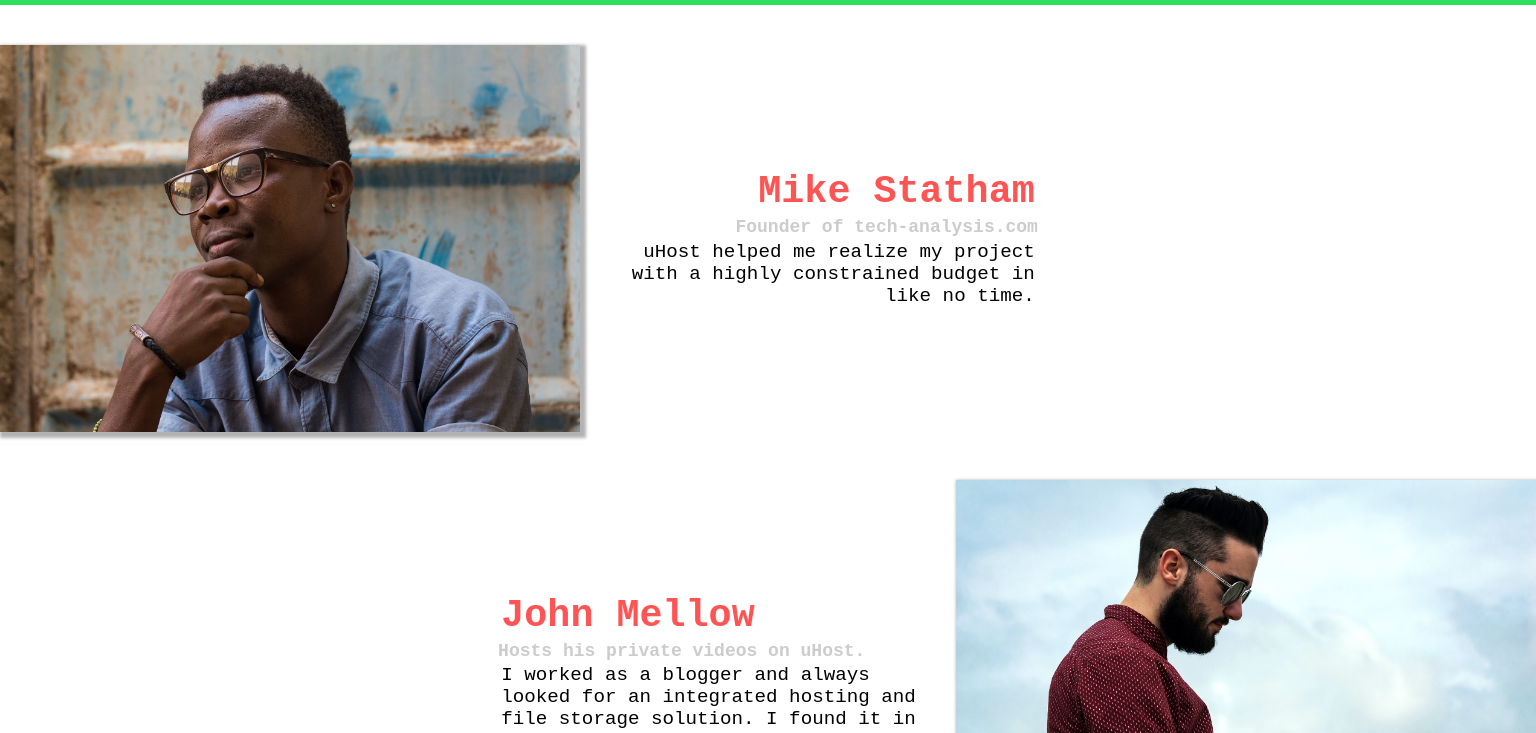
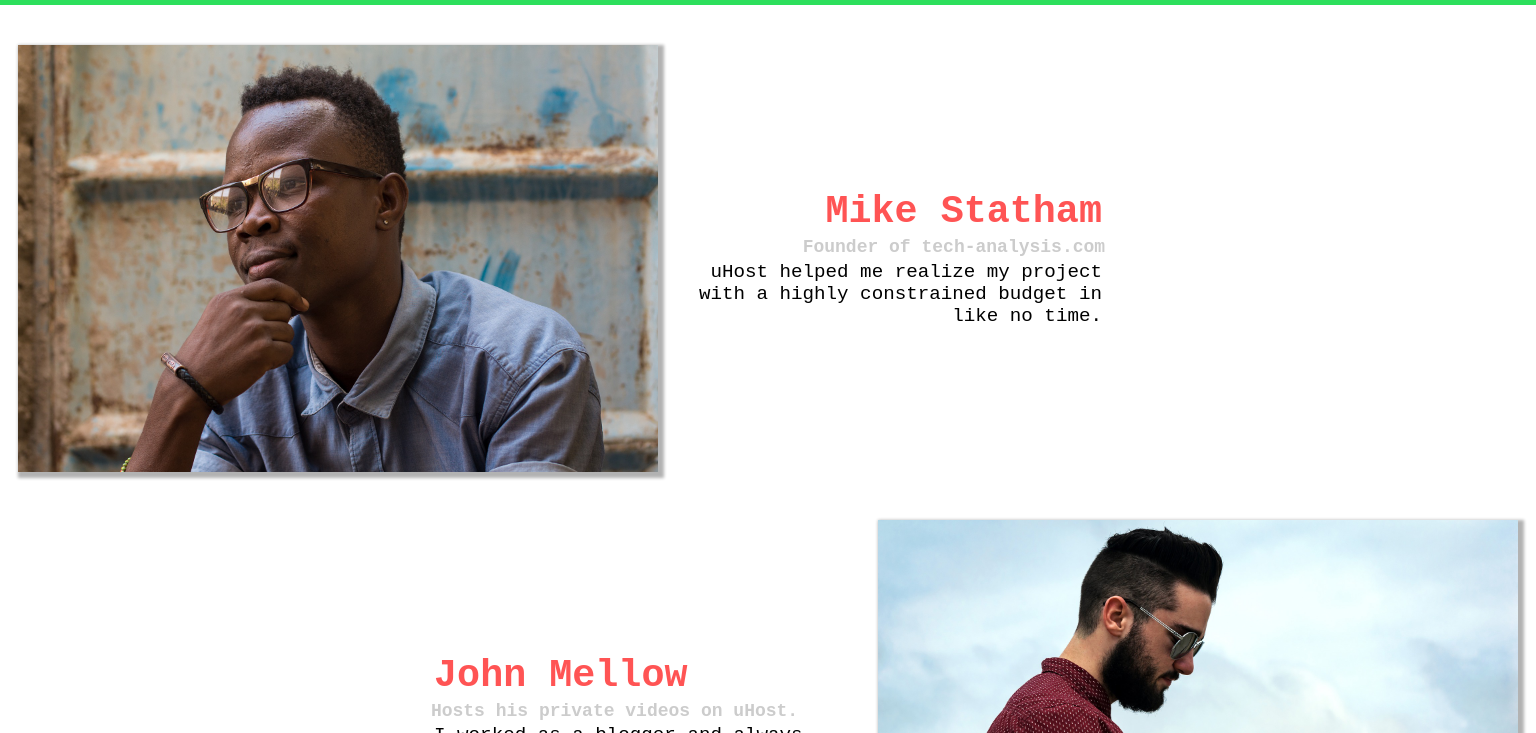
Before and after one commit to ScorchingShade/CSSBullets, a plain HTML site: page BasicTrack/customers/index.html in a window 1536 px wide. Shown: the part 51-784 px from the top of the page. Drawn offline with Linux system fonts and the light colour scheme.

Commit message:
added mobile first desin further more

```diff
--- a/BasicTrack/customers/customers.css
+++ b/BasicTrack/customers/customers.css
@@ -1,22 +1,22 @@
 .testimonial {
     font-size: 1.2rem;
-    margin: 3rem 0;
+    /* margin: 3rem 0; */
   }
 
-  .testimonial__list {
+  /* .testimonial__list {
     width: 80%;
     margin: auto;
-  }
+  } */
 
   .testimonial:first-of-type {
     margin-top: 6rem;
   }
 
   .testimonial__image-container{
-    width: 65%;
-    max-width: 580px;
-    display: inline-block;
-    vertical-align:middle;
+    width: 100%;
+    max-width: 40rem;
+    /* display: inline-block; */
+    /* vertical-align:middle; */
     box-shadow: 3px 3px 3px 3px rgba(0, 0, 0,0.3);
 
   }
@@ -29,9 +29,9 @@
   .testimonial__info {
     text-align: right;
     padding: 0.9rem;
-    display: inline-block;
+    /* display: inline-block;
     vertical-align: middle;
-    width:30%;
+    width:30%; */
   }
 
   #customer-2.testimonial {
@@ -66,3 +66,30 @@
   .testimonial__text {
     margin: 0.2rem;
   }
+
+
+  @media(min-width: 40rem){
+
+    .testimonial {
+      /* font-size: 1.2rem; */
+      margin: 3rem auto;
+      max-width: 1500px;
+    }
+
+
+    .testimonial__image-container{
+      width:66%;
+      display: inline-block;
+      vertical-align:middle;
+
+
+    }
+
+    .testimonial__info {
+
+      display: inline-block;
+      vertical-align: middle;
+      width:30%;
+    }
+
+  }
--- a/BasicTrack/main.css
+++ b/BasicTrack/main.css
@@ -236,7 +236,7 @@
     border-color: #ff5454;
 }
 
-@media(min-width:40rem) and (min-height:60rem) {
+@media(min-width:40rem) and (min-height:40rem) {
     #product-overview h1 {
         font-size: 2.0rem;
     }
--- a/BasicTrack/packages/packages.css
+++ b/BasicTrack/packages/packages.css
@@ -105,3 +105,28 @@
 #premium .package__subtitle {
     color: #bbb;
 }
+
+
+@media(min-width: 40rem){
+    main{
+        margin: 3rem auto;
+        max-width:1500px;
+    }
+}
+
+
+@media(min-width: 1500px){
+    .package{
+       border-left: 4px solid #0e4f1f;
+    }
+
+    #free{
+        border-right: 4px solid #0e4f1f;
+    }
+
+
+    #free:hover,
+    #free:active{
+        border-right-color:#ff5454 ;
+    }
+}
```
